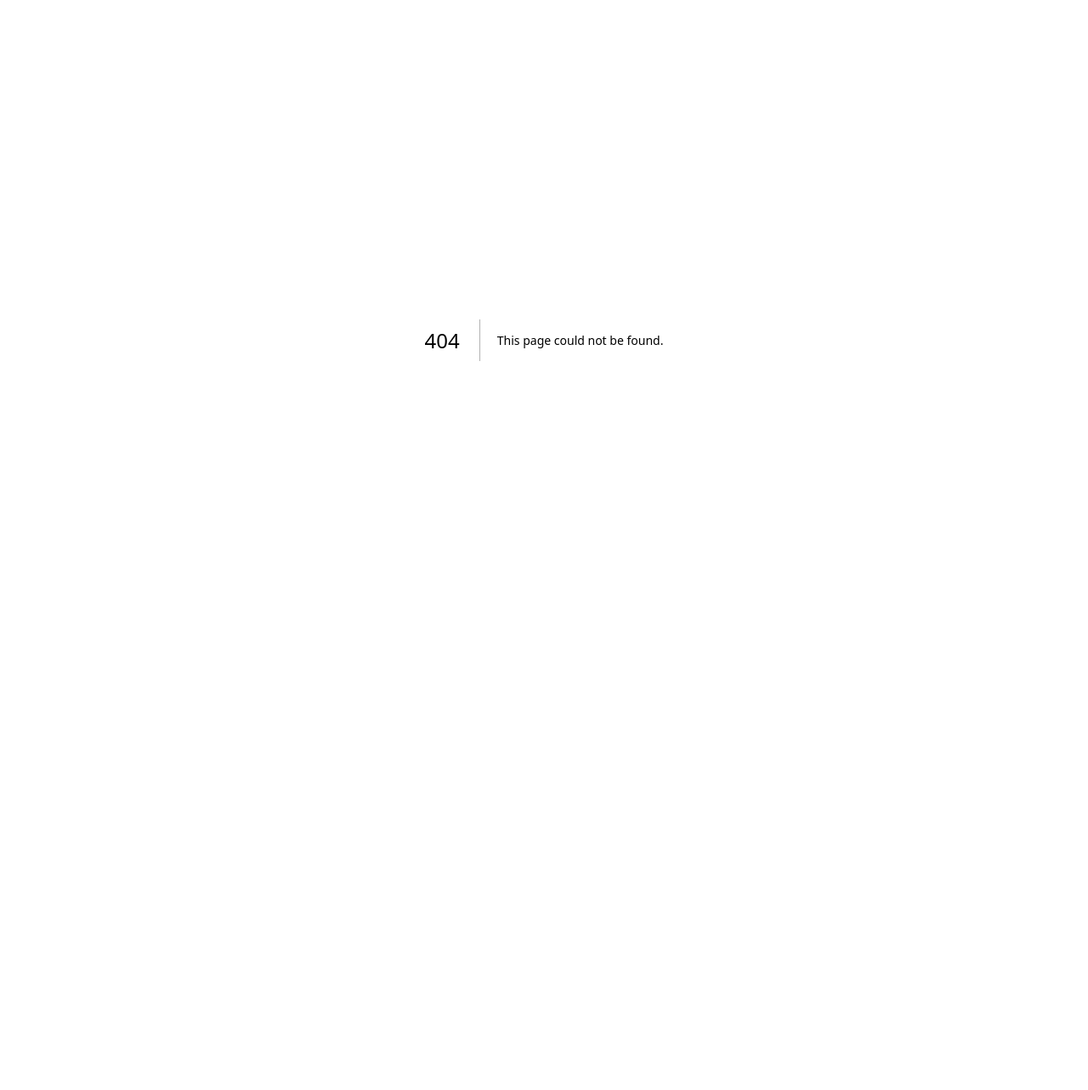
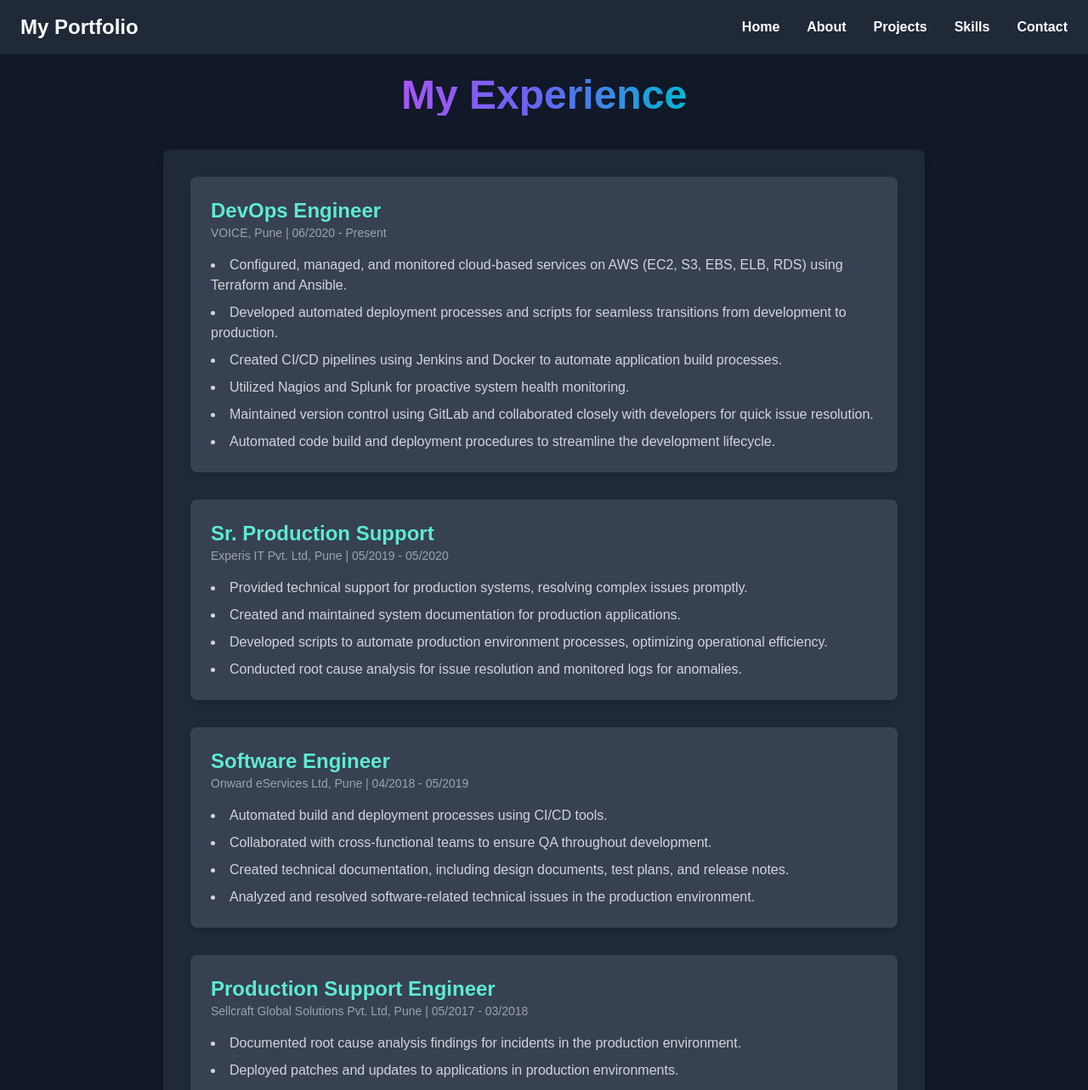
Before and after one commit to vardhman-shaha/portfolio-website, a Next.js app: page /experience in a window 1280 px wide. Before the commit this address had no page. Shown: the top 1283 px of the page at 85% size. Before the commit the page ends 800 px from the top, so only its background shows below. Built offline with nearby package versions, Linux system fonts and the light colour scheme.

Commit message:
experience page added

```diff
--- /dev/null
+++ b/app/experience/page.tsx
@@ -0,0 +1,83 @@
+// app/experience/page.tsx
+
+"use client";
+
+import Navbar from '@/components/Navbar';
+
+export default function Experience() {
+  return (
+    <>
+      <Navbar />
+      <div className="flex flex-col items-center justify-center min-h-screen p-6 bg-gray-900 text-white">
+        <h1 className="text-5xl font-extrabold text-center bg-gradient-to-r from-purple-500 via-indigo-500 to-cyan-500 bg-clip-text text-transparent mb-10">
+          My Experience
+        </h1>
+        <div className="max-w-4xl w-full bg-gray-800 p-8 rounded-lg shadow-lg space-y-8">
+
+          {/* DEVOPS ENGINEER - VOICE */}
+          <div className="bg-gray-700 p-6 rounded-lg shadow-md">
+            <h2 className="text-2xl font-bold text-teal-300">DevOps Engineer</h2>
+            <p className="text-sm text-gray-400">VOICE, Pune | 06/2020 - Present</p>
+            <ul className="mt-4 space-y-2 list-disc list-inside text-gray-300">
+              <li>Configured, managed, and monitored cloud-based services on AWS (EC2, S3, EBS, ELB, RDS) using Terraform and Ansible.</li>
+              <li>Developed automated deployment processes and scripts for seamless transitions from development to production.</li>
+              <li>Created CI/CD pipelines using Jenkins and Docker to automate application build processes.</li>
+              <li>Utilized Nagios and Splunk for proactive system health monitoring.</li>
+              <li>Maintained version control using GitLab and collaborated closely with developers for quick issue resolution.</li>
+              <li>Automated code build and deployment procedures to streamline the development lifecycle.</li>
+            </ul>
+          </div>
+
+          {/* SR. PRODUCTION SUPPORT - EXPERIS IT PVT. LTD */}
+          <div className="bg-gray-700 p-6 rounded-lg shadow-md">
+            <h2 className="text-2xl font-bold text-teal-300">Sr. Production Support</h2>
+            <p className="text-sm text-gray-400">Experis IT Pvt. Ltd, Pune | 05/2019 - 05/2020</p>
+            <ul className="mt-4 space-y-2 list-disc list-inside text-gray-300">
+              <li>Provided technical support for production systems, resolving complex issues promptly.</li>
+              <li>Created and maintained system documentation for production applications.</li>
+              <li>Developed scripts to automate production environment processes, optimizing operational efficiency.</li>
+              <li>Conducted root cause analysis for issue resolution and monitored logs for anomalies.</li>
+            </ul>
+          </div>
+
+          {/* SOFTWARE ENGINEER - ONWARD E SERVICES LTD */}
+          <div className="bg-gray-700 p-6 rounded-lg shadow-md">
+            <h2 className="text-2xl font-bold text-teal-300">Software Engineer</h2>
+            <p className="text-sm text-gray-400">Onward eServices Ltd, Pune | 04/2018 - 05/2019</p>
+            <ul className="mt-4 space-y-2 list-disc list-inside text-gray-300">
+              <li>Automated build and deployment processes using CI/CD tools.</li>
+              <li>Collaborated with cross-functional teams to ensure QA throughout development.</li>
+              <li>Created technical documentation, including design documents, test plans, and release notes.</li>
+              <li>Analyzed and resolved software-related technical issues in the production environment.</li>
+            </ul>
+          </div>
+
+          {/* PRODUCTION SUPPORT ENGINEER - SELLCRAFT GLOBAL SOLUTIONS PVT. LTD */}
+          <div className="bg-gray-700 p-6 rounded-lg shadow-md">
+            <h2 className="text-2xl font-bold text-teal-300">Production Support Engineer</h2>
+            <p className="text-sm text-gray-400">Sellcraft Global Solutions Pvt. Ltd, Pune | 05/2017 - 03/2018</p>
+            <ul className="mt-4 space-y-2 list-disc list-inside text-gray-300">
+              <li>Documented root cause analysis findings for incidents in the production environment.</li>
+              <li>Deployed patches and updates to applications in production environments.</li>
+              <li>Monitored system performance, identified issues, and implemented solutions.</li>
+              <li>Provided on-call support for critical production systems.</li>
+            </ul>
+          </div>
+
+          {/* ASSOCIATE OPS - WNS GLOBAL SERVICES PVT. LTD */}
+          <div className="bg-gray-700 p-6 rounded-lg shadow-md">
+            <h2 className="text-2xl font-bold text-teal-300">Associate Ops</h2>
+            <p className="text-sm text-gray-400">WNS Global Services Pvt. Ltd, Pune | 10/2015 - 11/2016</p>
+            <ul className="mt-4 space-y-2 list-disc list-inside text-gray-300">
+              <li>Coordinated hardware and software installation and upgrades for production infrastructure.</li>
+              <li>Analyzed and resolved technical issues to maintain high system availability.</li>
+              <li>Supported development teams on bug fixes and other improvements for deployed applications.</li>
+              <li>Maintained process documentation and provided timely incident resolution.</li>
+            </ul>
+          </div>
+
+        </div>
+      </div>
+    </>
+  );
+}
```
